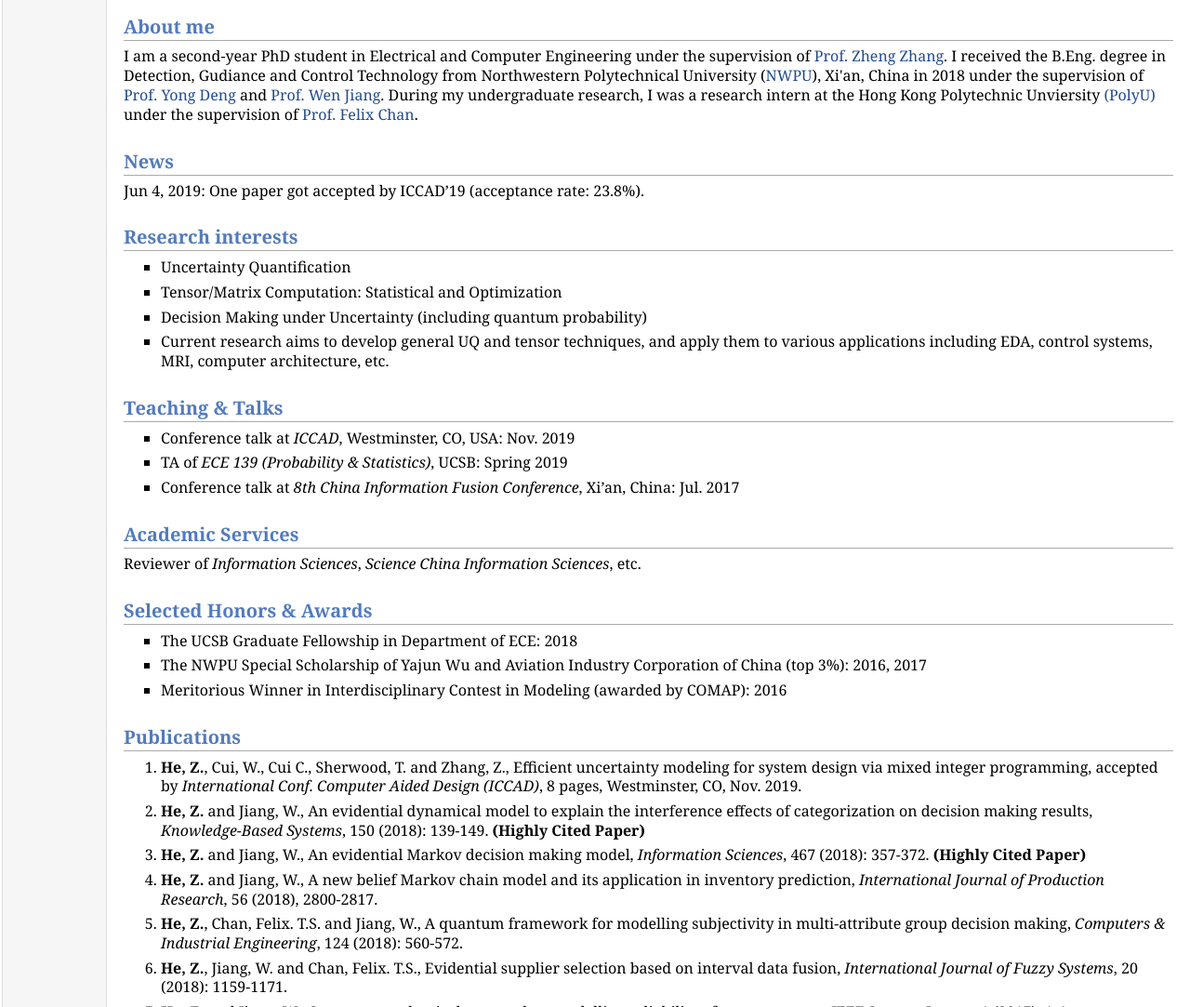
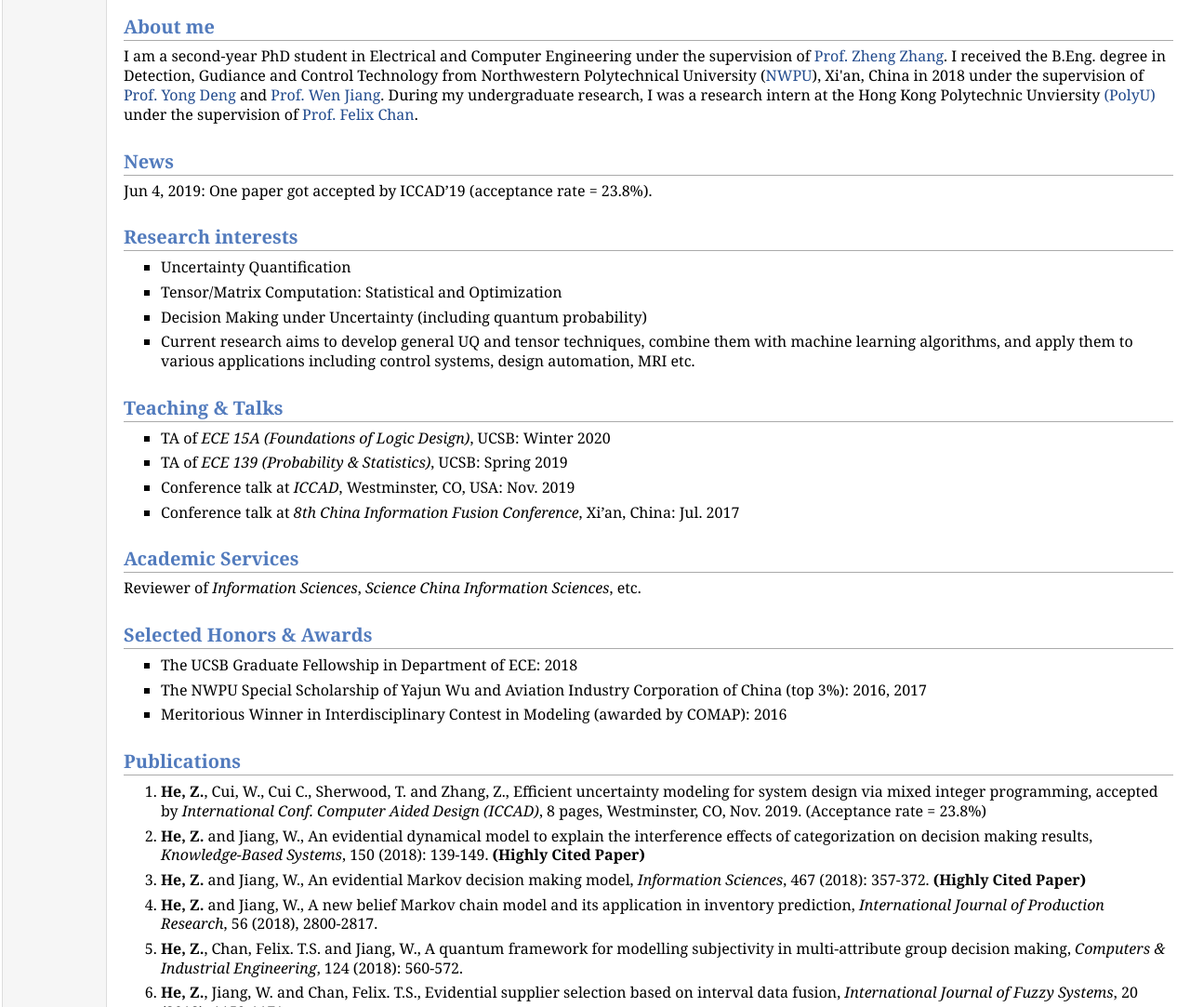
Before and after one commit to ZichangHe/ZichangHe.github.io, a plain HTML site: page index.html in a window 1280 px wide. Shown: the part 254-1337 px from the top of the page at 93% size. Drawn offline with Linux system fonts and the light colour scheme.

Commit message:
‘0223 git commit -m ‘0223

```diff
--- a/index.html
+++ b/index.html
@@ -32,7 +32,7 @@ E-mail: <i>zichanghe</i> [@] ucsb [DOT] edu<br />
 I received the B.Eng. degree in Detection, Gudiance and Control Technology from Northwestern Polytechnical University (<a href="http://en.nwpu.edu.cn/">NWPU</a>), Xi'an, China in 2018 under the supervision of <a href="http://en.uestc.edu.cn/index.php?m=content&amp;c=index&amp;a=show&amp;catid=79&amp;id=5320">Prof. Yong Deng</a> and <a href="http://dianzi.nwpu.edu.cn/info/1290/8224.htm">Prof. Wen Jiang</a>.
 During my undergraduate research, I was a research intern at the Hong Kong Polytechnic Unviersity <a href="https://www.polyu.edu.hk/web/en/home/index.html">(PolyU)</a> under the supervision of <a href="https://www.polyu.edu.hk/ise/about/staff/20-about/staff/head-s-office/25-felix-ts-chan">Prof. Felix Chan</a>.</p>
 <h2>News</h2>
-<p>Jun 4, 2019: One paper got accepted by ICCAD&rsquo;19 (acceptance rate: 23.8%).</p>
+<p>Jun 4, 2019: One paper got accepted by ICCAD&rsquo;19 (acceptance rate = 23.8%).</p>
 <h2>Research interests</h2>
 <ul>
 <li><p>Uncertainty Quantification  </p>
@@ -41,14 +41,16 @@ During my undergraduate research, I was a research intern at the Hong Kong Polyt
 </li>
 <li><p>Decision Making under Uncertainty (including quantum probability)</p>
 </li>
-<li><p>Current research aims to develop general UQ and tensor techniques, and apply them to various applications including EDA, control systems, MRI, computer architecture, etc.</p>
+<li><p>Current research aims to develop general UQ and tensor techniques, combine them with machine learning algorithms, and apply them to various applications including control systems, design automation, MRI etc.</p>
 </li>
 </ul>
 <h2>Teaching &amp; Talks</h2>
 <ul>
-<li><p>Conference talk at <i>ICCAD</i>, Westminster, CO, USA: Nov. 2019</p>
+<li><p>TA of <i>ECE 15A (Foundations of Logic Design)</i>, UCSB: Winter 2020 </p>
 </li>
 <li><p>TA of <i>ECE 139 (Probability &amp; Statistics)</i>, UCSB: Spring 2019 </p>
+</li>
+<li><p>Conference talk at <i>ICCAD</i>, Westminster, CO, USA: Nov. 2019</p>
 </li>
 <li><p>Conference talk at <i>8th China Information Fusion Conference</i>, Xi’an, China: Jul. 2017</p>
 </li>
@@ -66,7 +68,7 @@ During my undergraduate research, I was a research intern at the Hong Kong Polyt
 </ul>
 <h2>Publications </h2>
 <ol>
-<li><p><b>He, Z.</b>, Cui, W., Cui C., Sherwood, T. and Zhang, Z., Efficient uncertainty modeling for system design via mixed integer programming, accepted by <i>International Conf. Computer Aided Design (ICCAD)</i>, 8 pages, Westminster, CO, Nov. 2019.</p>
+<li><p><b>He, Z.</b>, Cui, W., Cui C., Sherwood, T. and Zhang, Z., Efficient uncertainty modeling for system design via mixed integer programming, accepted by <i>International Conf. Computer Aided Design (ICCAD)</i>, 8 pages, Westminster, CO, Nov. 2019. (Acceptance rate = 23.8%)</p>
 </li>
 <li><p><b>He, Z.</b> and Jiang, W., An evidential dynamical model to explain the interference effects of categorization on decision making results, <i>Knowledge-Based Systems</i>, 150 (2018): 139-149. <b>(Highly Cited Paper)</b></p>
 </li>
```
Also changed, not shown: publication.html (+2 -2 lines), 3 other files.
